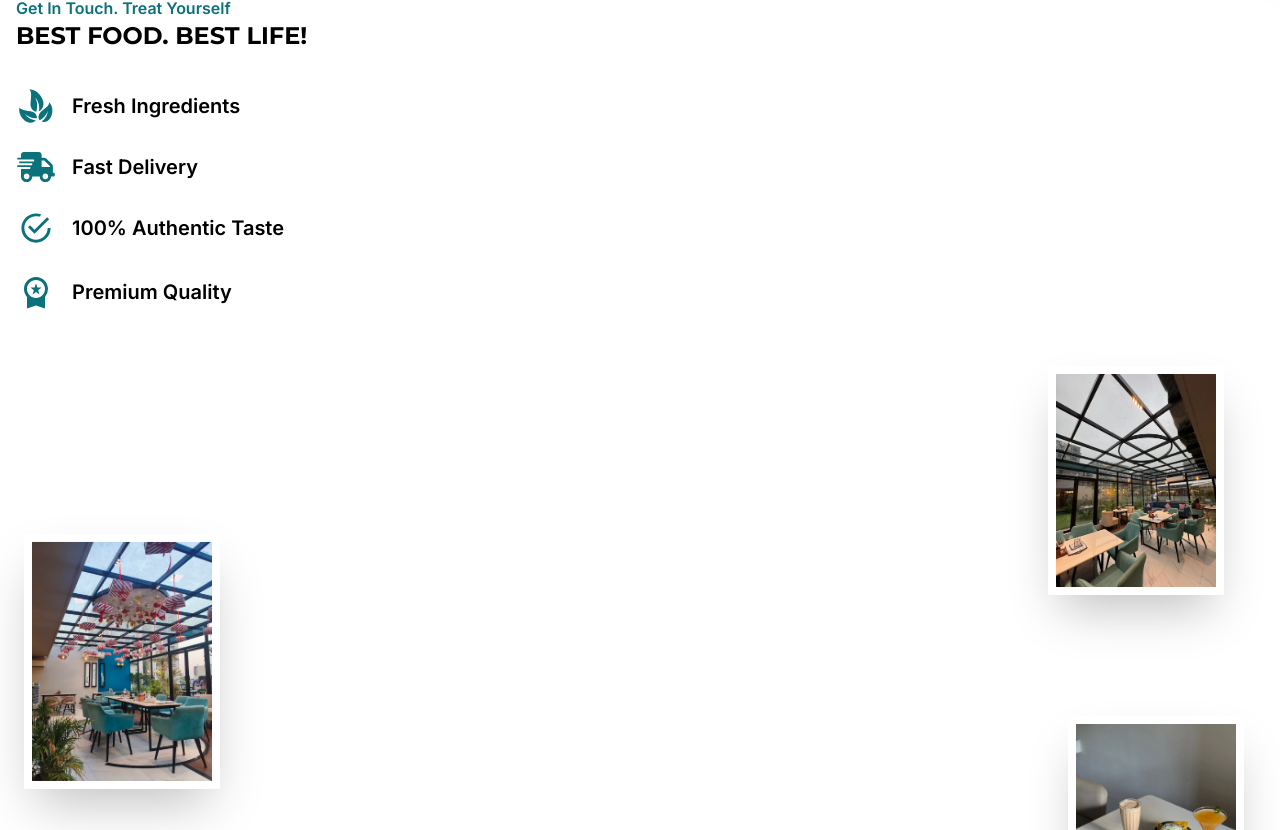
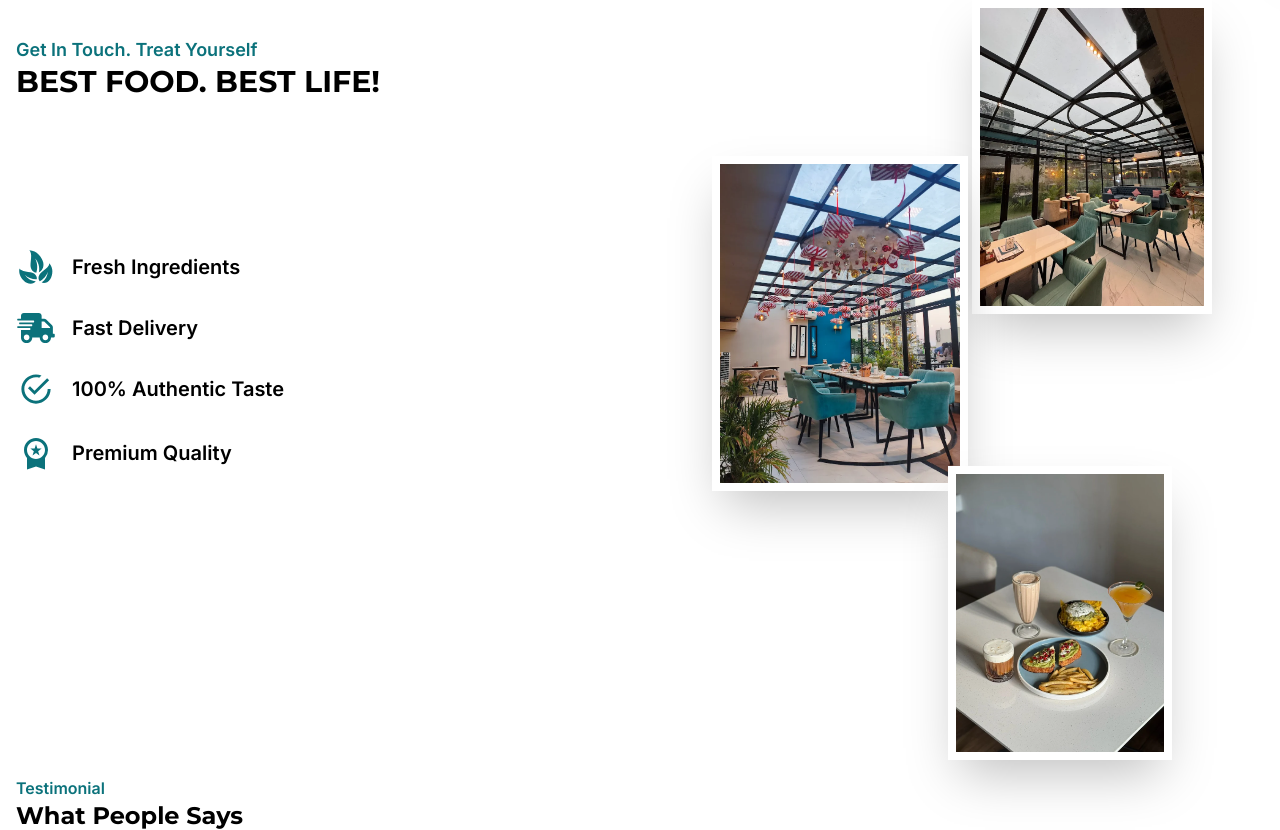
Before and after one commit to Fenil-Techy/Cafe_site, a React (Vite) app: page / in a window 1280 px wide. Shown: the part 850-1680 px from the top of the page. Built offline with nearby package versions, Linux system fonts and the light colour scheme.

Commit message:
add sm screen responsivness

```diff
--- a/src/components/featured/Featured.jsx
+++ b/src/components/featured/Featured.jsx
@@ -4,39 +4,48 @@ import { IoMdCheckmarkCircleOutline } from "react-icons/io";
 import { MdWorkspacePremium } from "react-icons/md";
 export const Featured = () => {
     return (
-        <section className="py-15 px-4">
-            <div>
-                <h1 className="text-primary font-semibold">Get In Touch. Treat Yourself</h1>
-                <h1 className="font-bold font-heading text-2xl">BEST FOOD. BEST LIFE!</h1>
+        <section className="max-w-7xl mx-auto py-15 px-4 sm:my-10">
+            <div className="mx-auto w-full">
+                <h1 className="text-primary font-semibold sm:text-lg">Get In Touch. Treat Yourself</h1>
+                <h1 className="font-bold font-heading text-2xl sm:text-3xl">BEST FOOD. BEST LIFE!</h1>
             </div>
-            <div className="mt-5 flex flex-col w-full">
-                <ul className="grid grid-cols-1 gap-7 font-semibold py-4">
 
+            <div className="mt-5 grid grid-cols-1 sm:grid-cols-2 sm:-mt-10 md:grid-cols-2 gap-10 w-full items-center">
+
+
+                <ul className="grid grid-cols-1 gap-7 font-semibold py-4 ">
                     <li className="flex items-center gap-4 text-xl">
                         <GiThreeLeaves className="text-primary text-4xl w-10 shrink-0" />
                         <span>Fresh Ingredients</span>
                     </li>
-
                     <li className="flex items-center gap-4 text-xl">
                         <FaShippingFast className="text-primary text-3xl w-10 shrink-0" />
                         <span>Fast Delivery</span>
                     </li>
-
                     <li className="flex items-center gap-4 text-xl">
                         <IoMdCheckmarkCircleOutline className="text-primary text-4xl w-10 shrink-0" />
                         <span>100% Authentic Taste</span>
                     </li>
-
                     <li className="flex items-center gap-4 text-xl">
                         <MdWorkspacePremium className="text-primary text-4xl w-10 shrink-0" />
                         <span>Premium Quality</span>
                     </li>
+                </ul>
 
-                </ul>
-                <div className="relative h-160 mt-10 py-10">
-                    <div className=" absolute translate-y-1/2 left-2 shadow-2xl bg-white p-2"><img src="./featured/image1.webp" alt="" className="w-45" /></div>
-                    <div className="absolute right-5 bottom-15 shadow-2xl bg-white p-2"><img src="./featured/image2.webp" alt="" className="w-40" /></div>
-                    <div className="absolute top-0 -z-10 shadow-2xl right-10 bg-white p-2"><img src="./featured/image3.webp" alt="" className="w-40" /></div>
+
+                <div className="relative mx-auto w-full max-w-87.5 sm:max-w-md sm:h-100 sm:mt-0 md:max-w-125 h-125 md:h-150 mt-10 md:mt-0">
+
+
+                    <div className="absolute -top-13 right-0 sm:-top-15 sm:right-0 shadow-2xl bg-white p-2 z-10">
+                        <img src="./featured/image3.webp" alt="" className="w-45 sm:w-40 md:w-56" />
+                    </div>
+                    <div className="absolute top-24 md:left-0 shadow-2xl bg-white p-2 z-20">
+                        <img src="./featured/image1.webp" alt="" className="w-50 sm:w-45 md:w-60" />
+                    </div>
+                    <div className="absolute -bottom-15 right-5 sm:-bottom-25 sm:right:0 md:right-10 shadow-2xl bg-white p-2 z-30">
+                        <img src="./featured/image2.webp" alt="" className="w-45 sm:w-40 md:w-52" />
+                    </div>
+
                 </div>
             </div>
 
```
